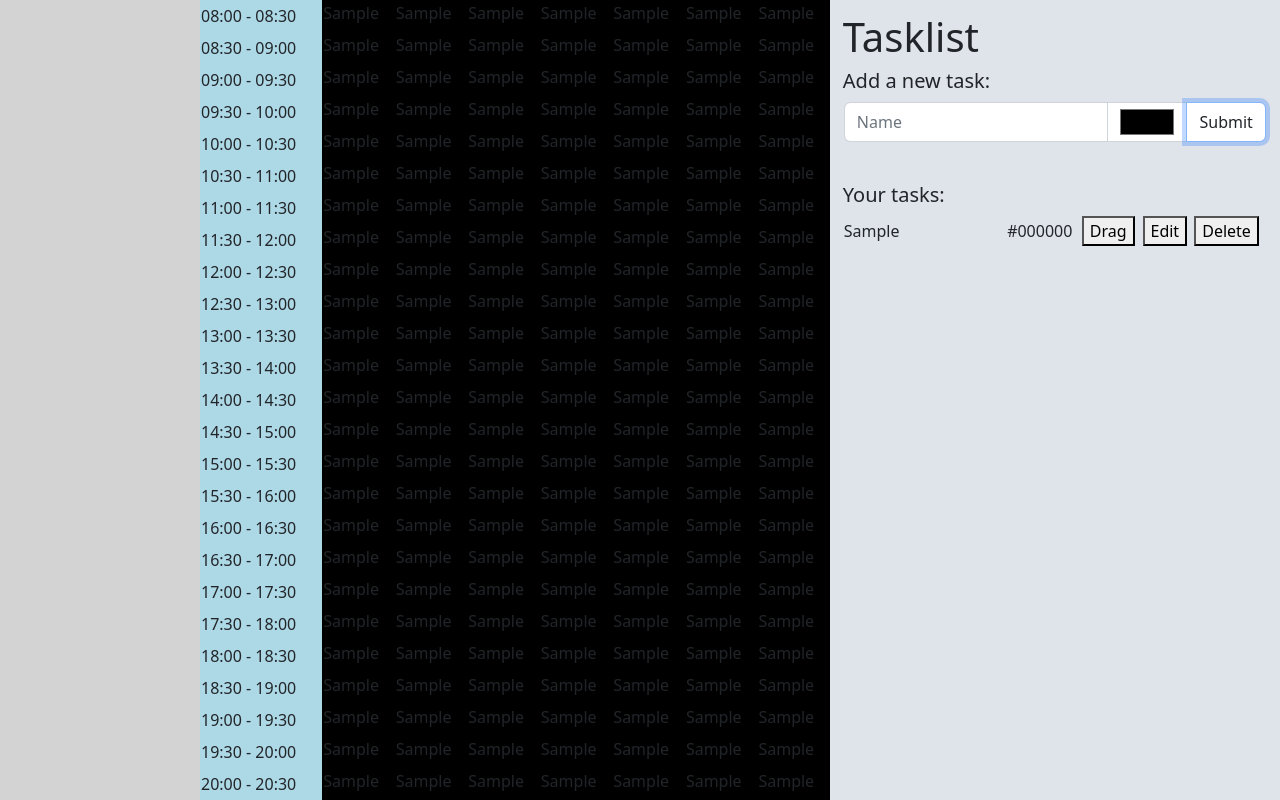
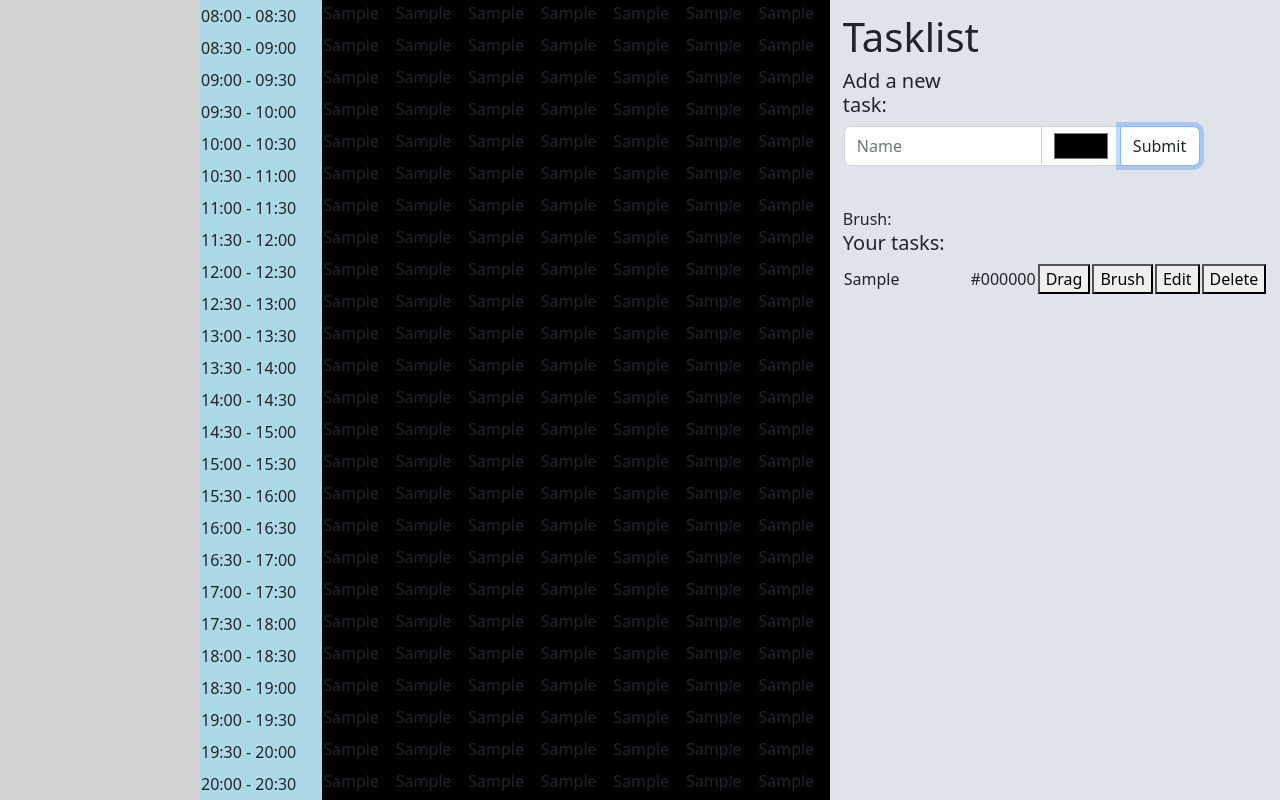
Before and after one commit to bygeze/RoutinePalAlpha, a React (Create React App) app in the folder frontend/routinepal/: page / in a window 1280 px wide. Both pictures are taken after typing "Sample" into the empty fields and a click on the button "Submit". Built offline with nearby package versions, Linux system fonts and the light colour scheme.

Commit message:
Added brush support. Brush means you can select a task and have it as a wand, so you can paint all the cells you want

```diff
--- a/frontend/routinepal/src/App.js
+++ b/frontend/routinepal/src/App.js
@@ -9,6 +9,8 @@ import 'bootstrap/dist/css/bootstrap.min.css';
 function App() {
   const [tasks, setTasks] = useState([]);
   const [matrix, setMatrix] = useState([]);
+  const [brush, setBrush] = useState({name: ""});
+  const [isPainting, setIsPainting] = useState(false);
 
   const addTask = (task) => {
 
@@ -68,10 +70,11 @@ function App() {
 
       </div>
       <div className="Column2">
-        <WeekTable tasks={tasks} matrix={matrix} updateMatrix={updateMatrix}></WeekTable>
+        <WeekTable tasks={tasks} matrix={matrix} updateMatrix={updateMatrix} brush={brush} isPainting={isPainting} setIsPainting={setIsPainting
+        }></WeekTable>
       </div>
       <div className="Column3">
-        <TasksTable tasks={tasks} addTask={addTask} updateTask={updateTask} deleteTask={deleteTask}>
+        <TasksTable tasks={tasks} addTask={addTask} updateTask={updateTask} deleteTask={deleteTask} brush={brush} setBrush={setBrush}  >
 
         </TasksTable>
       </div>
--- a/frontend/routinepal/src/index.css
+++ b/frontend/routinepal/src/index.css
@@ -11,3 +11,13 @@ code {
   font-family: source-code-pro, Menlo, Monaco, Consolas, 'Courier New',
     monospace;
 }
+
+.noselect {
+  -webkit-touch-callout: none; /* iOS Safari */
+    -webkit-user-select: none; /* Safari */
+     -khtml-user-select: none; /* Konqueror HTML */
+       -moz-user-select: none; /* Old versions of Firefox */
+        -ms-user-select: none; /* Internet Explorer/Edge */
+            user-select: none; /* Non-prefixed version, currently
+                                  supported by Chrome, Edge, Opera and Firefox */
+}
--- a/frontend/routinepal/src/tasks/TaskTableRow.js
+++ b/frontend/routinepal/src/tasks/TaskTableRow.js
@@ -17,6 +17,12 @@ const TaskTableRow = (props) => {
 
     const handleDelete = () => {
         props.deleteTask(task);
+    }
+
+    const toggleBrush = (id) => {
+      // setBrush
+      let brush = task;
+      props.setBrush(brush);
     }
 
     return (
@@ -57,6 +63,9 @@ const TaskTableRow = (props) => {
             </button>
         </td>
         <td>
+          <button onClick={toggleBrush}>Brush</button>
+        </td>
+        <td>
           {edit ? (
             <button onClick={handleSave}>Save</button>
           ) : (
@@ -67,6 +76,7 @@ const TaskTableRow = (props) => {
           <button onClick={handleDelete}>Delete</button>
         </td>
 
+
       </tr>
     );
 
--- a/frontend/routinepal/src/tasks/TasksTable.js
+++ b/frontend/routinepal/src/tasks/TasksTable.js
@@ -2,7 +2,7 @@ import React, { useEffect } from 'react';
 import AddTaskTableRow from './AddTaskTableRow'
 import TaskTableRow from './TaskTableRow'
 
-const TasksTable = ({tasks, addTask, updateTask, deleteTask}) => {
+const TasksTable = ({tasks, addTask, updateTask, deleteTask, brush, setBrush}) => {
 
     return (
         <div>
@@ -13,9 +13,11 @@ const TasksTable = ({tasks, addTask, updateTask, deleteTask}) => {
                 <tbody>
                     <AddTaskTableRow addTask={addTask} />
                     <br />
+                    Brush: {brush.name}
+                    <br />
                     <h5>Your tasks:</h5>
                     {tasks.map(task => (
-                        <TaskTableRow key={task.id} task={task} updateTask={updateTask} deleteTask={deleteTask} />
+                        <TaskTableRow key={task.id} task={task} updateTask={updateTask} deleteTask={deleteTask} setBrush={setBrush}/>
 
                     ))}
                 </tbody>
--- a/frontend/routinepal/src/weekvisualizer/WeekTable.js
+++ b/frontend/routinepal/src/weekvisualizer/WeekTable.js
@@ -5,12 +5,37 @@ import React from 'react';
  *   - configurable: quantity of rows depend on the start time of the day, the end time of the day and the division choosed.
 */
 
-const WeekTable = ({tasks, matrix, updateMatrix}) => {
+const WeekTable = ({tasks, matrix, updateMatrix, brush, isPainting, setIsPainting}) => {
     const startTime = "08:00";
     const endTime = "02:00";
     const timeDivision = 30; // en minutos
 
     //const [matrix, setMatrix] = useState(createMatrix());
+    const toggleBrush = (i, j) => {
+        if(brush !== "undefined") {
+            if(brush.name != "") {
+                setIsPainting(!isPainting);
+
+                if(!isPainting) {
+                    console.log("handleChange");
+                    handleItemChange(brush.id, i, j) }
+
+                console.log(!isPainting + " - " + brush.id + " - " + i + " - " + j);
+
+
+            } else {
+                console.log("No brush selected");
+            }
+        } else {
+            console.log("No brush selected");
+        }
+    }
+
+    const whenBrushHovers = (i, j) => {
+        if(isPainting) {
+            handleItemChange(brush.id, i, j);
+        }
+    }
 
     // change state (and later save the matrix to db)
     const handleDropChange = (event, rowIndex, colIndex) => {
@@ -20,6 +45,17 @@ const WeekTable = ({tasks, matrix, updateMatrix}) => {
 
         console.log(newMatrix);
         console.log(updateMatrix(newMatrix));
+      };
+
+    // change state (and later save the matrix to db)
+    const handleItemChange = (id, rowIndex, colIndex) => {
+
+        const newMatrix = matrix;
+
+        newMatrix[rowIndex][colIndex] = id;
+
+        updateMatrix(newMatrix)
+
       };
 
     // tasks are sended via props so we can access them to find the task that matches the id in the matrix
@@ -53,7 +89,7 @@ const WeekTable = ({tasks, matrix, updateMatrix}) => {
     // we also handle a drop, cause task must be dragged to the view.
 
     return (
-        <table className="WeekTable">
+        <table className="WeekTable noselect">
             <tbody>
                 {matrix.map((row, i) => (
                     <tr key={i}>
@@ -66,6 +102,14 @@ const WeekTable = ({tasks, matrix, updateMatrix}) => {
                                     handleDropChange(e, i, j);
                                 }}
                                 onDragOver={(e) => e.preventDefault()}
+                                onMouseDown={(e) => { toggleBrush(i, j);
+                                    if (!e) e = window.event;
+                                    e.cancelBubble = true;
+                                    if (e.stopPropagation) e.stopPropagation();
+                                }}
+                                onSelect
+                                onMouseOver={(e) => whenBrushHovers(i, j)}
+                                onMouseUp={(e) => toggleBrush(i, j)}
                             >
                             {findTaskById(col)?.name}
                             </div>
```
Also changed, not shown: 1 other file (tests, documents, lock files or other folders).
